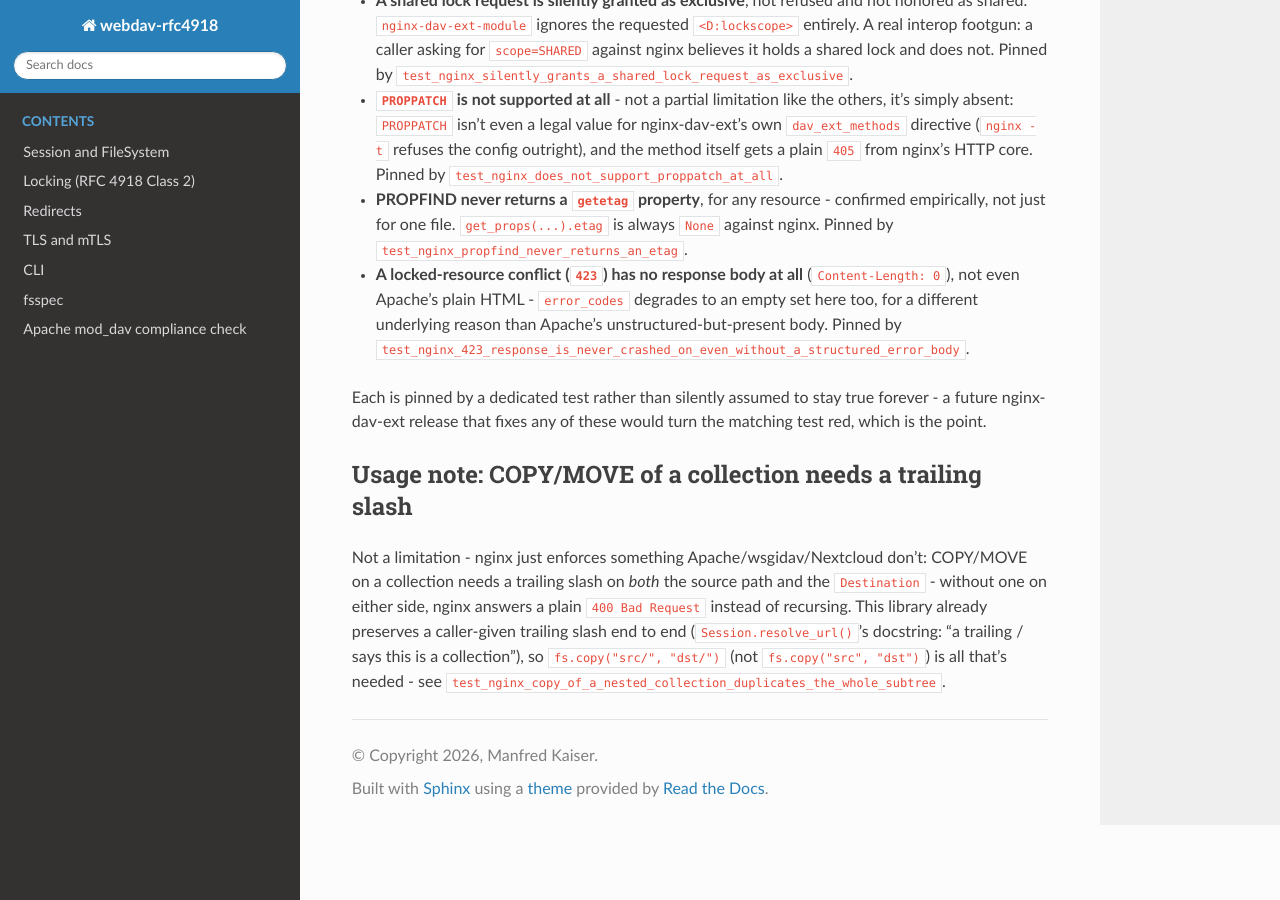
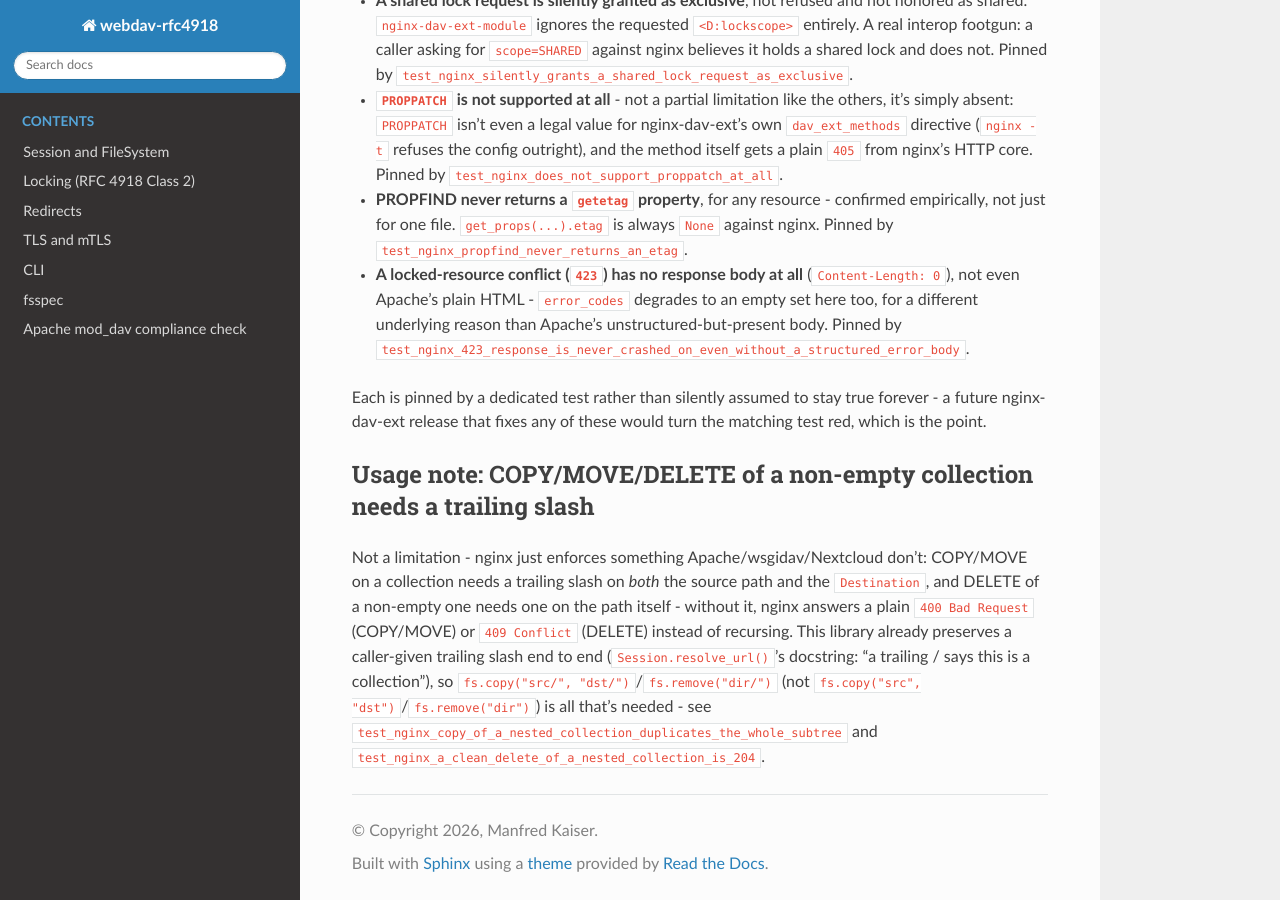
Before and after one commit to manfred-kaiser/webdav-rfc4918, a Sphinx documentation site: the page built from docs/nginx-compliance-check.md, in a window 1280 px wide and 900 px high, scrolled down 2762 px. Built offline with Sphinx 7.4.7 and the Read the Docs theme 3.1.0, drawn with Linux system fonts in a browser that asks for light colours.

Commit message:
Fix the one remaining nginx test: DELETE needs the same trailing slash as COPY/MOVE
A non-empty collection DELETE without a trailing slash gets 409 Conflict
from nginx, same requirement as COPY/MOVE - confirmed by the real CI run,
not assumed. Doc note expanded to cover DELETE alongside COPY/MOVE.

```diff
--- a/docs/nginx-compliance-check.md
+++ b/docs/nginx-compliance-check.md
@@ -160,13 +160,16 @@ Each is pinned by a dedicated test rather than silently assumed to stay
 true forever - a future nginx-dav-ext release that fixes any of these
 would turn the matching test red, which is the point.
 
-## Usage note: COPY/MOVE of a collection needs a trailing slash
+## Usage note: COPY/MOVE/DELETE of a non-empty collection needs a trailing slash
 
 Not a limitation - nginx just enforces something Apache/wsgidav/Nextcloud
 don't: COPY/MOVE on a collection needs a trailing slash on *both* the
-source path and the `Destination` - without one on either side, nginx
-answers a plain `400 Bad Request` instead of recursing. This library
-already preserves a caller-given trailing slash end to end
+source path and the `Destination`, and DELETE of a non-empty one needs
+one on the path itself - without it, nginx answers a plain `400 Bad
+Request` (COPY/MOVE) or `409 Conflict` (DELETE) instead of recursing.
+This library already preserves a caller-given trailing slash end to end
 (`Session.resolve_url()`'s docstring: "a trailing / says this is a
-collection"), so `fs.copy("src/", "dst/")` (not `fs.copy("src", "dst")`)
-is all that's needed - see `test_nginx_copy_of_a_nested_collection_duplicates_the_whole_subtree`.
+collection"), so `fs.copy("src/", "dst/")`/`fs.remove("dir/")` (not
+`fs.copy("src", "dst")`/`fs.remove("dir")`) is all that's needed - see
+`test_nginx_copy_of_a_nested_collection_duplicates_the_whole_subtree` and
+`test_nginx_a_clean_delete_of_a_nested_collection_is_204`.
```
Also changed, not shown: 1 other file.
